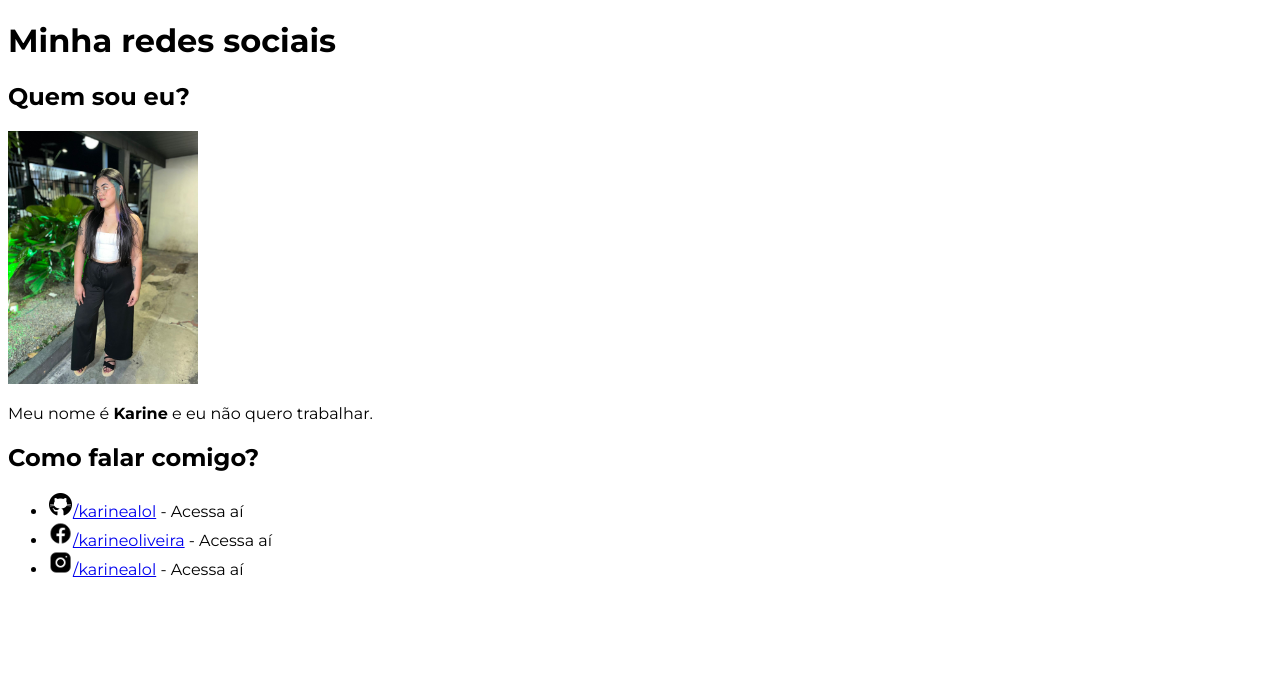
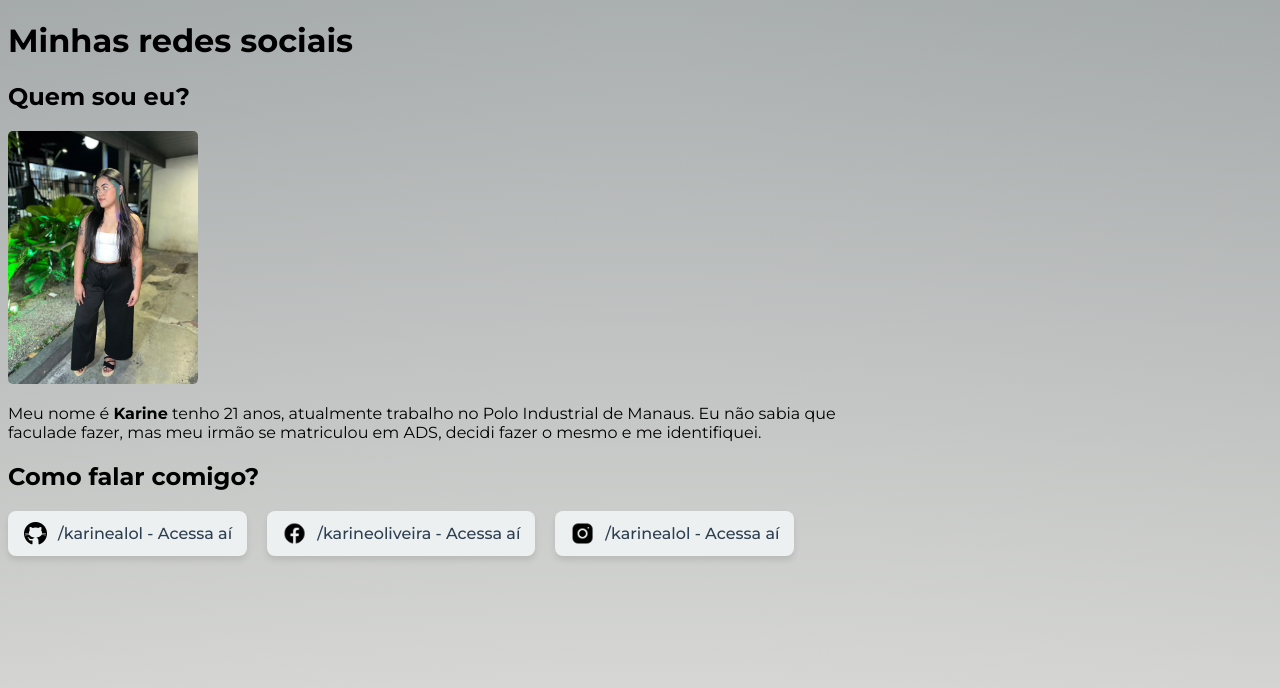
Before and after one commit to karinealol/sociais, a plain HTML site: page index.html in a window 1280 px wide. Drawn offline with Linux system fonts and the light colour scheme.

Commit message:
style updates

```diff
--- a/index.html
+++ b/index.html
@@ -3,40 +3,50 @@
   <head>
     <meta charset="UTF-8" />
     <meta name="viewport" content="width=, initial-scale=1.0" />
-    <link rel="stylesheet" href="style.css">
-    <link rel="preconnect" href="https://fonts.googleapis.com">
-    <link rel="preconnect" href="https://fonts.gstatic.com" crossorigin>
-    <link href="https://fonts.googleapis.com/css2?family=Montserrat:ital,wght@0,100..900;1,100..900&display=swap" rel="stylesheet">
+    <link rel="stylesheet" href="style.css" />
+    <link rel="preconnect" href="https://fonts.googleapis.com" />
+    <link rel="preconnect" href="https://fonts.gstatic.com" crossorigin />
+    <link
+      href="https://fonts.googleapis.com/css2?family=Montserrat:ital,wght@0,100..900;1,100..900&display=swap"
+      rel="stylesheet"
+    />
     <title>Social</title>
   </head>
   <body>
-    <h1>Minha redes sociais</h1>
+    <h1>Minhas redes sociais</h1>
     <h2>Quem sou eu?</h2>
     <img
       src="WhatsApp Image 2024-06-01 at 20.54.11.jpeg"
       width="190"
       alt="Gostosa do japs"
     />
-    <p>Meu nome é <strong>Karine</strong> e eu não quero trabalhar.</p>
-    <h2>Como falar comigo?</h2>
+    <p>
+      Meu nome é <strong>Karine</strong> tenho 21 anos, atualmente trabalho no
+      Polo Industrial de Manaus. Eu não sabia que faculade fazer, mas meu irmão
+      se matriculou em ADS, decidi fazer o mesmo e me identifiquei.
+    </p>
+    <h2 class="talk-me">Como falar comigo?</h2>
     <ul>
       <li>
-        <img src="icons8-github-50.png" alt="" width="25" /><a
-          href="https://github.com/karinealol"
-          target="_blank"
-          >/karinealol</a
-        >
-        - Acessa aí
+        <a href="https://github.com/karinealol" target="_blank">
+          <img src="icons8-github-50.png" alt="" width="25" />
+          <span>/karinealol - Acessa aí</span>
+        </a>
       </li>
       <li>
-        <img src="icons8-facebook-novo-30.png" alt="" width="25" /><a
-          href="https://www.facebook.com/profile.php?id=100009619627610/"
-          target="_blank"
-          >/karineoliveira</a
-        >
-        - Acessa aí
+        <a href="https://www.facebook.com/profile.php?id=100009619627610/"" target="_blank">
+          <img src="icons8-facebook-novo-30.png" alt="" width="25" />
+          <span>/karineoliveira - Acessa aí</span>
+        </a>
+
       </li>
-      <li><img src="icons8-instagram-30.png" alt="" width="25" /><a href="https://www.instagram.com/karinealol" target="_blank">/karinealol<a> - Acessa aí</li>
+
+      <li>
+        <a href="https://www.instagram.com/karinealol" target="_blank">
+        <img src="icons8-instagram-30.png" alt="" width="25" />
+        <span>/karinealol - Acessa aí</span>
+      </a>
+      </li>
     </ul>
   </body>
 </html>
--- a/style.css
+++ b/style.css
@@ -1,3 +1,73 @@
 * {
     font-family: "Montserrat", sans-serif;
 }
+
+body {
+    background-color: #E4E4E1;
+    background-image: radial-gradient(at top center, rgba(255,255,255,0.03) 0%, rgba(0,0,0,0.03) 100%), linear-gradient(to top, rgba(255,255,255,0.1) 0%, rgba(143,152,157,0.60) 100%);
+        background-blend-mode: normal, multiply;
+        min-height: 100vh;
+}
+
+img {
+    border-radius: 5px;
+}
+
+p {
+
+    max-width: 70%;
+    @media( max-width: 450px) {
+        max-width: 100%;
+    }
+}
+
+ul {
+    list-style-type: none;
+    padding: 0;
+    display: flex;
+    gap: 20px;
+
+    @media( max-width: 450px) {
+        flex-direction: column;
+        width: 90%;
+        margin: auto;
+    }
+  }
+
+  ul li {
+    background-color: #ecf0f1;
+    padding: 10px 15px;
+    border-radius: 8px;
+    display: flex;
+    align-items: center;
+    box-shadow: 0 4px 6px rgba(0, 0, 0, 0.1);
+    transition: background-color 0.3s;
+  }
+
+  ul li:hover {
+    background-color: #bdc3c7;
+  }
+
+  ul li img {
+    margin-right: 10px;
+  }
+
+  a {
+    text-decoration: none;
+    color: #2c3e50;
+    font-weight: 500;
+    display: flex;
+    align-items: center;
+  }
+
+  a:hover {
+    color: #3498db;
+  }
+
+  .talk-me {
+    text-align: center;
+
+    @media (min-width: 500px) {
+        text-align: start;
+    }
+  }
```
